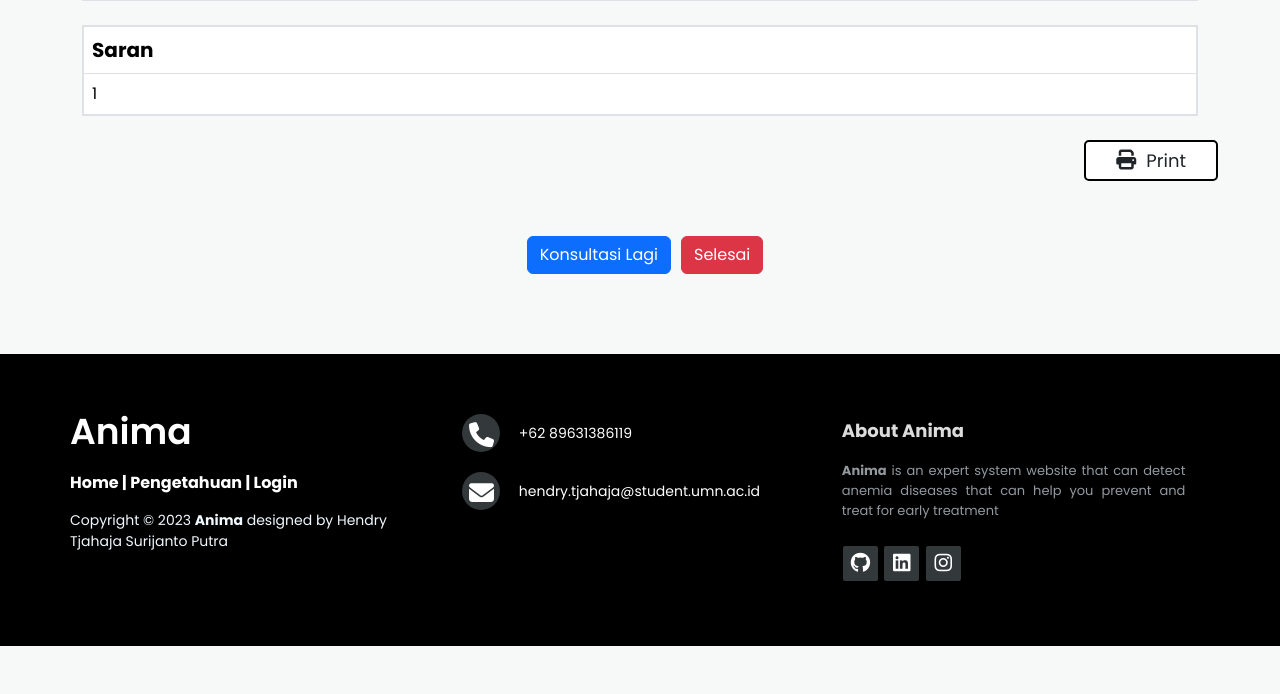
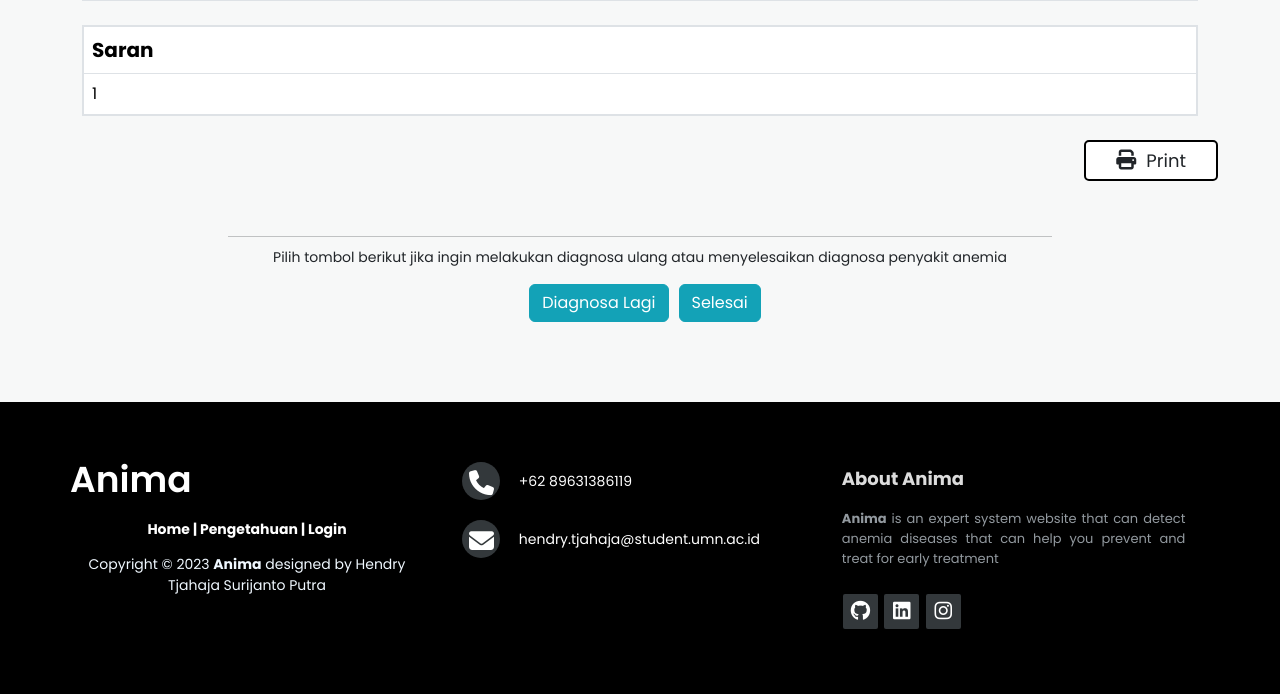
Before and after one commit to akaslayer/Anima, a PHP site: page /HasilDiagnosa.php in a window 1280 px wide. Shown: the part 579-1273 px from the top of the page. Before the commit the page ends 1225 px from the top, so only its background shows below. Run offline with PHP 8.4, Linux system fonts and the light colour scheme; the visitor is signed in with stand-in values (Sample User, id 1); data that the repository does not hold is empty; some libraries are stand-ins or nearby versions.

Commit message:
perubahan sedikit tampilan konsultasi dengan menambahkan hr dan menghias button serta judul form diagnosa

```diff
--- a/skripsi-anemia/HasilDiagnosa.php
+++ b/skripsi-anemia/HasilDiagnosa.php
@@ -151,9 +151,12 @@ if(!isset($_SESSION['nama']) && !isset($_SESSION['nama_penyakit'])){
     <div class="btn-print">
         <button class="btn btn-sucess print" onclick="printDiv('printableArea')" id="print-btn"><i class="fa-solid fa-print"></i>Print</button>
     </div>
+    <hr size="2" width="70%" color="black" style="margin-top:120px;margin-bottom:0px;margin-left:auto;margin-right:auto;" >
+    <p>Pilih tombol berikut jika ingin melakukan diagnosa ulang atau menyelesaikan diagnosa penyakit anemia</p>
     <div class="btn-hasil">
-        <a href="diagnosa.php"><input class="btn btn-primary retry" type="button" value="Konsultasi Lagi"/></a>
-        <a href="index.php"><input class="btn btn-danger selesai"  type="button" value="Selesai"/></a>
+
+        <a href="diagnosa.php"><input class="btn retry" type="button" value="Diagnosa Lagi"/></a>
+        <a href="index.php"><input class="btn selesai"  type="button" value="Selesai"/></a>
     </div>
     </div>
 
--- a/skripsi-anemia/assets/css/HasilDiagnosa.css
+++ b/skripsi-anemia/assets/css/HasilDiagnosa.css
@@ -47,17 +47,35 @@ table{
 
 .btn-hasil{
     display: flex;
-    margin-top: 120px;
+    margin-top: 10px;
     align-items: center;
     justify-content: center;
 }
 
 .retry{
     margin-left: 10px;
+    background-color: #13a2b7;
+    color: white;
+    border: 1px solid #13a2b7;
+}
+
+.retry:hover{
+    background-color: #13a1b7b9;
+    border: 1px solid #13a1b7b9;
+    color: whitesmoke;
 }
 
 .selesai{
     margin-left: 10px;
+    background-color: #13a2b7;
+    color: white;
+    border: 1px solid #13a2b7;
+}
+
+.selesai:hover{
+    background-color: #13a1b7b9;
+    border: 1px solid #13a1b7b9;
+    color: whitesmoke;
 }
 
 .print{
@@ -69,6 +87,13 @@ table{
     border: 2px solid black;
     background-color: white;
     font-size: 18px;
+}
+
+
+
+.print:hover{
+    border: 2px solid black;
+    background-color: rgb(224, 224, 224);
 }
 
 .print i{
@@ -87,6 +112,12 @@ table{
     font-weight:500;
 }
 
+p{
+    text-align: center;
+    font-size: 14px;
+    margin-top: 10px;
+}
+
 @page{
     size: A4;
 }
--- a/skripsi-anemia/footer.php
+++ b/skripsi-anemia/footer.php
@@ -30,9 +30,9 @@
     <div class="footer-left">
         <h3>Anima<span></span></h3>
         <p class ="footer-links">
-            <a href="#">Home</a> |
-            <a href="#">Pengetahuan</a> |
-            <a href="#">Login</a>
+            <a href="index.php">Home</a> |
+            <a href="pengetahuan.php">Pengetahuan</a> |
+            <a href="login.php">Login</a>
         </p>
         <p class="footer-app-name">Copyright © 2023 <strong>Anima</strong> designed by <span>Hendry Tjahaja Surijanto Putra</span> </p>
     </div>
--- a/skripsi-anemia/formKonsultasi.php
+++ b/skripsi-anemia/formKonsultasi.php
@@ -27,7 +27,7 @@ unset($_SESSION['pilihan_kondisi']);
     <?php include 'Navbar.php'; ?>
         <div class="container">
             <form action = "formKonsultasi.php" method="post">
-                <h2 style="margin-bottom:30px;">Form Konsultasi</h2>
+                <h2 style="margin-bottom:30px;">Form Diagnosa</h2>
                 <div class="mb-2 mt-4">
                     <label>Nama Pasien</label>
                     <input type = "text"  name = "nama"  required>
```
